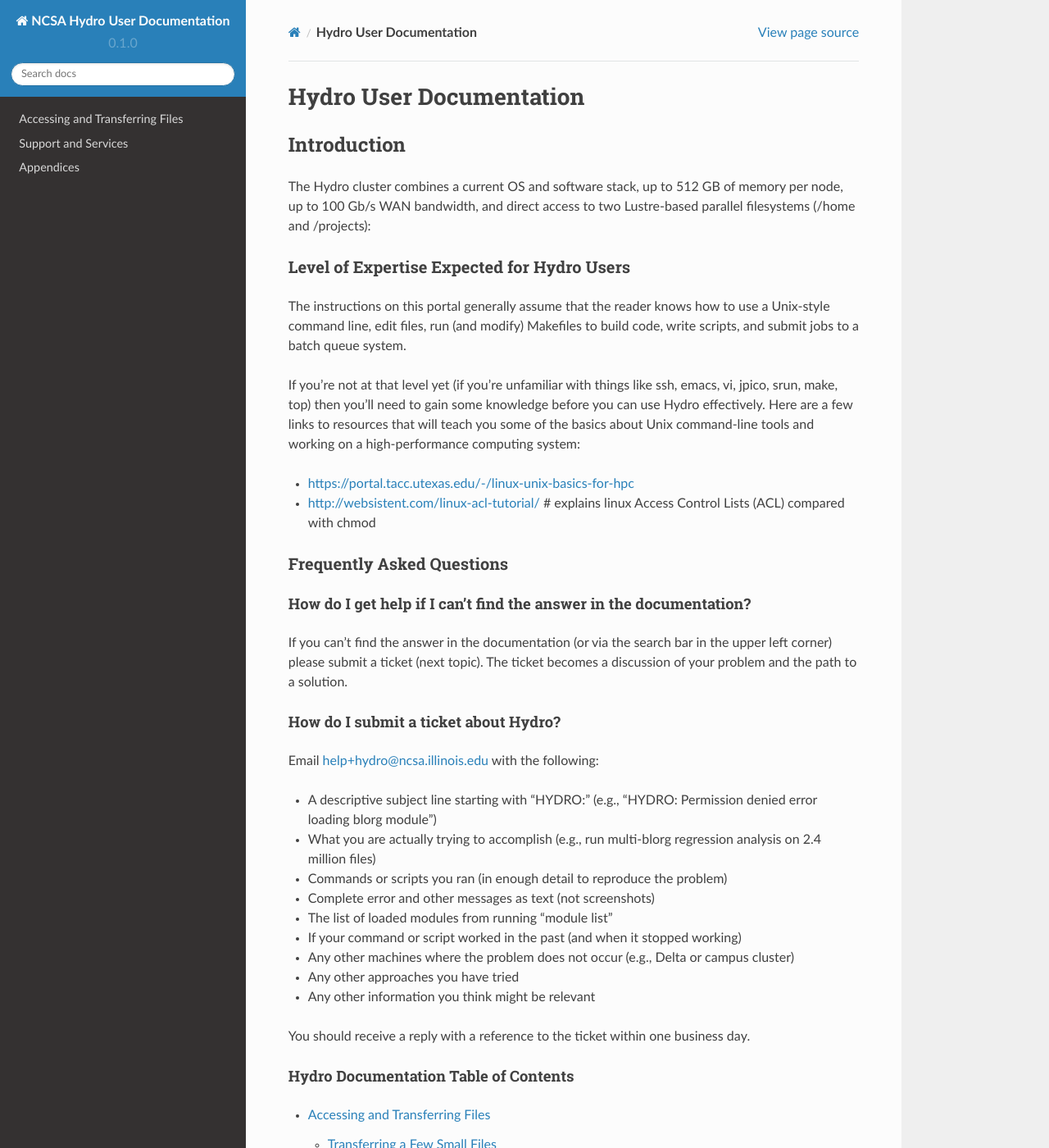
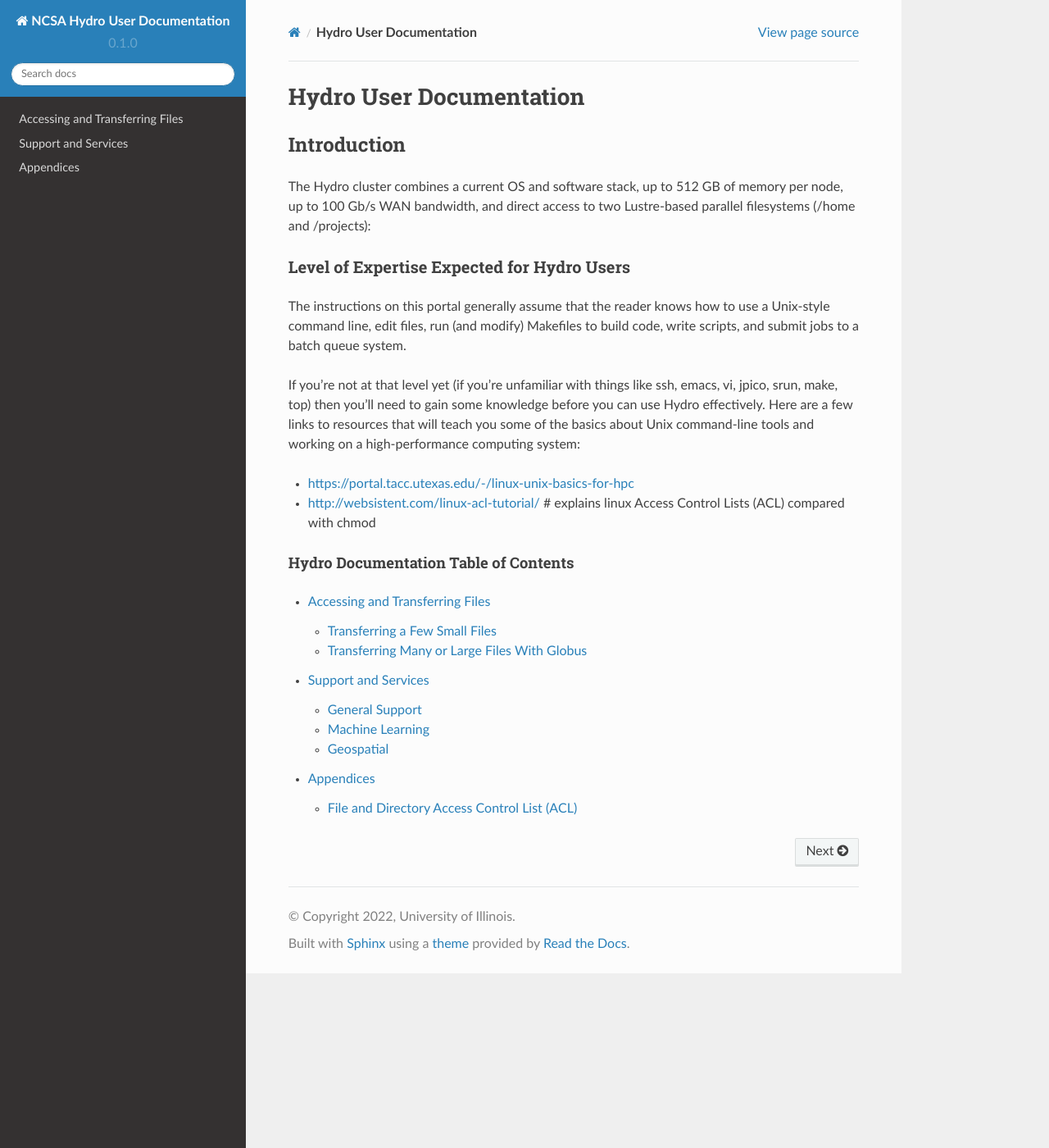
Before and after one commit to ncsa/hydro_documentation, a Sphinx documentation site: the page built from docs/source/index.rst, in a window 1280 px wide and 1400 px high. Shown: the whole window at 82% size. Built offline with Sphinx 7.4.7 and the Read the Docs theme 2.0.0, drawn with Linux system fonts in a browser that asks for light colours; pages that are not in the unit, such as notebooks, are missing from menus.

Commit message:
Update index.rst moving content into faq.rst

```diff
--- a/docs/source/index.rst
+++ b/docs/source/index.rst
@@ -31,34 +31,6 @@
 -  http://websistent.com/linux-acl-tutorial/ # explains linux Access
    Control Lists (ACL) compared with chmod
 
-.. _faq:
-
-Frequently Asked Questions
-------------------------------
-
-How do I get help if I can't find the answer in the documentation?
-~~~~~~~~~~~~~~~~~~~~~~~~~~~~~~~~~~~~~~~~~~~~~~~~~~~~~~~~~~~~~~~~~~~~~~
-If you can't find the answer in the documentation (or via the search bar in the upper left corner) please submit a ticket (next topic).  The ticket becomes a discussion of your problem and the path to a solution.
-
-..  _submit-ticket:
-
-How do I submit a ticket about Hydro?
-~~~~~~~~~~~~~~~~~~~~~~~~~~~~~~~~~~~~~~~
-Email help+hydro@ncsa.illinois.edu with the following:
-
-- A descriptive subject line starting with "HYDRO:" (e.g., "HYDRO: Permission denied error loading blorg module")
-- What you are actually trying to accomplish (e.g., run multi-blorg regression analysis on 2.4 million files)
-- Commands or scripts you ran (in enough detail to reproduce the problem)
-- Complete error and other messages as text (not screenshots)
-- The list of loaded modules from running "module list"
-- If your command or script worked in the past (and when it stopped working)
-- Any other machines where the problem does not occur (e.g., Delta or campus cluster)
-- Any other approaches you have tried
-- Any other information you think might be relevant
-
-You should receive a reply with a reference to the ticket within one business day.
-
-
 Hydro Documentation Table of Contents
 ~~~~~~~~~~~~~~~~~~~~~~~~~~~~~~~~~~~~~~
 
```
